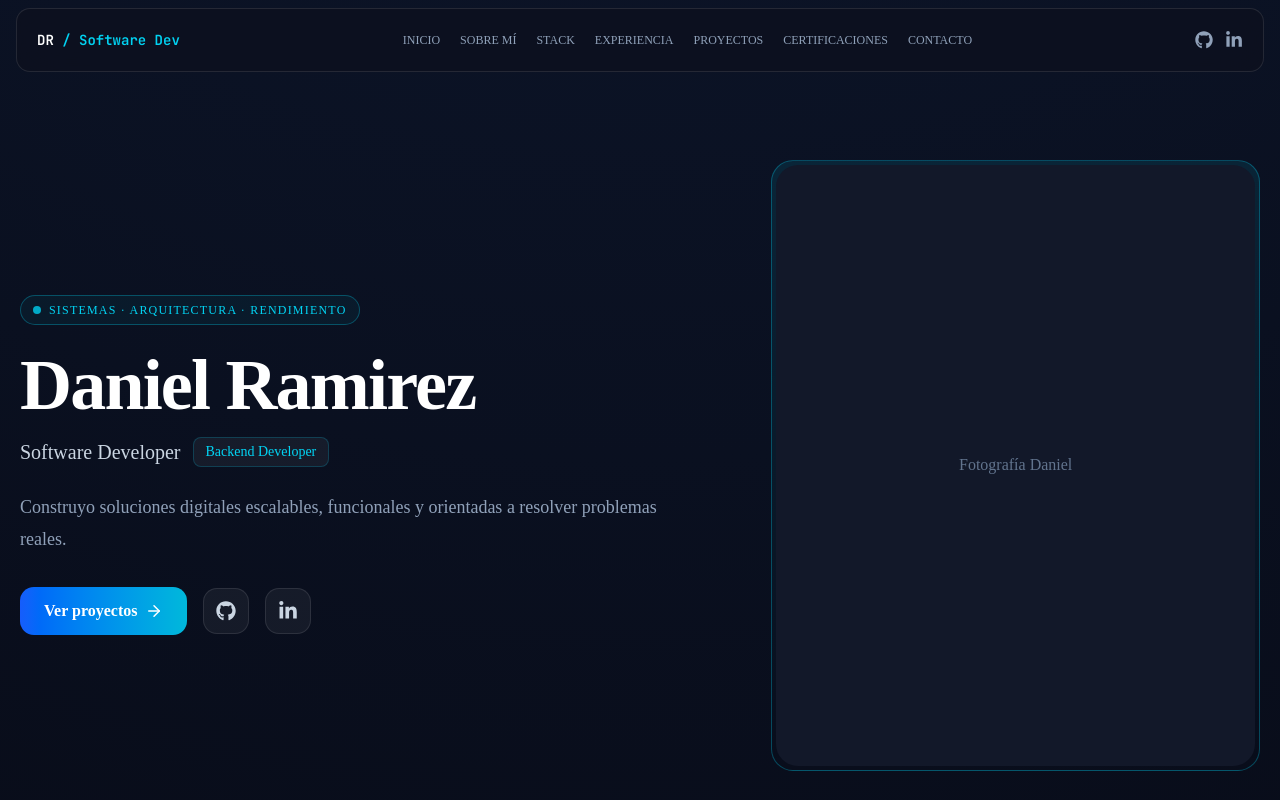
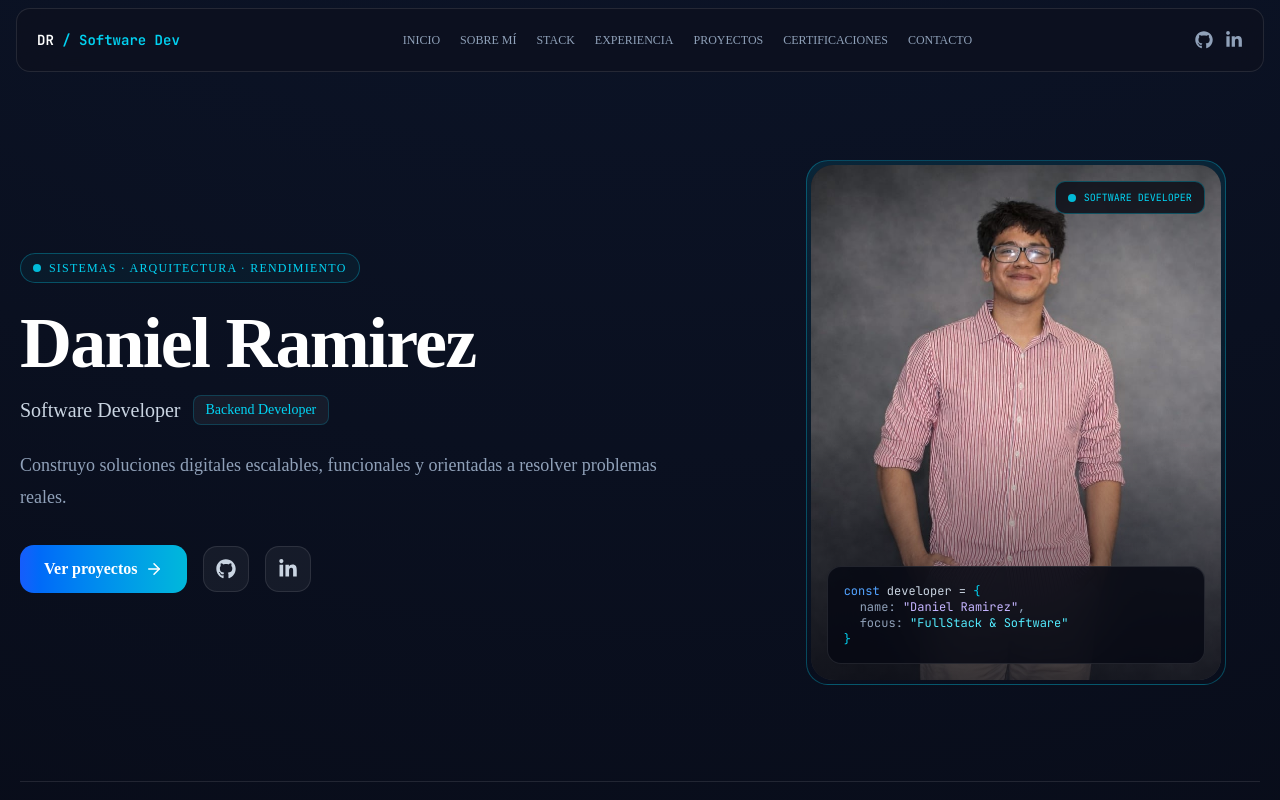
Before and after one commit to danielramirez611/daniel-portfolio, a Next.js app: page / in a window 1280 px wide. Shown: the top 800 px of the page. Built offline with nearby package versions, Linux system fonts and the light colour scheme.

Commit message:
piblicfinish t

```diff
--- a/src/app/layout.tsx
+++ b/src/app/layout.tsx
@@ -33,7 +33,7 @@ export const metadata: Metadata = {
   keywords: [
     "Daniel Ramirez",
     "Software Developer",
-    "Backend Developer",
+    "FullStack Developer",
     "Node.js",
     "TypeScript",
     "React",
--- a/src/features/profile/presentation/components/hero-section.tsx
+++ b/src/features/profile/presentation/components/hero-section.tsx
@@ -1,3 +1,4 @@
+import Image from "next/image";
 import { ArrowRight } from "lucide-react";
 import { FaGithub, FaLinkedinIn } from "react-icons/fa";
 
@@ -62,9 +63,49 @@ export function HeroSection() {
       </div>
 
       <div className="lg:col-span-5">
-        <div className="aspect-[4/5] rounded-3xl border border-cyan-400/30 bg-gradient-to-b from-cyan-400/10 to-transparent p-1">
-          <div className="flex h-full items-center justify-center rounded-[22px] bg-[#121829] text-slate-500">
-            Fotografía Daniel
+        <div className="relative mx-auto aspect-[4/5] w-full max-w-[420px] rounded-3xl border border-cyan-400/30 bg-gradient-to-b from-cyan-400/10 to-transparent p-1">
+          <div className="relative h-full w-full overflow-hidden rounded-[22px] bg-[#121829]">
+            <Image
+              src="/daniel.jpg"
+              alt="Daniel Ramirez"
+              fill
+              priority
+              className="object-cover object-center"
+              sizes="(max-width: 1024px) 90vw, 420px"
+            />
+
+            <div className="absolute inset-0 bg-gradient-to-t from-[#070913]/70 via-transparent to-transparent" />
+
+            <div className="absolute top-4 right-4 flex items-center gap-2 rounded-lg border border-cyan-400/30 bg-[#070913]/80 px-3 py-2 backdrop-blur-md">
+              <span className="h-2 w-2 animate-pulse rounded-full bg-cyan-400" />
+              <span className="font-mono text-[10px] text-cyan-400 uppercase">
+                Software Developer
+              </span>
+            </div>
+
+            <div className="absolute right-4 bottom-4 left-4 rounded-xl border border-white/10 bg-[#070913]/85 p-4 backdrop-blur-xl">
+              <p className="font-mono text-xs text-slate-300">
+                <span className="text-blue-400">const</span> developer ={" "}
+                <span className="text-cyan-400">{"{"}</span>
+              </p>
+
+              <p className="pl-4 font-mono text-xs text-slate-400">
+                name:{" "}
+                <span className="text-violet-300">
+                  &quot;Daniel Ramirez&quot;
+                </span>
+                ,
+              </p>
+
+              <p className="pl-4 font-mono text-xs text-slate-400">
+                focus:{" "}
+                <span className="text-cyan-300">
+                  &quot;FullStack & Software&quot;
+                </span>
+              </p>
+
+              <p className="font-mono text-xs text-cyan-400">{"}"}</p>
+            </div>
           </div>
         </div>
       </div>
```
Also changed, not shown: src/app/robots.ts (+3 -7 lines), src/lib/supabase/admin.ts (+3 -7 lines), public/daniel-profile.jpg (deleted), public/daniel.jpg (added), vitest.config.mts.
